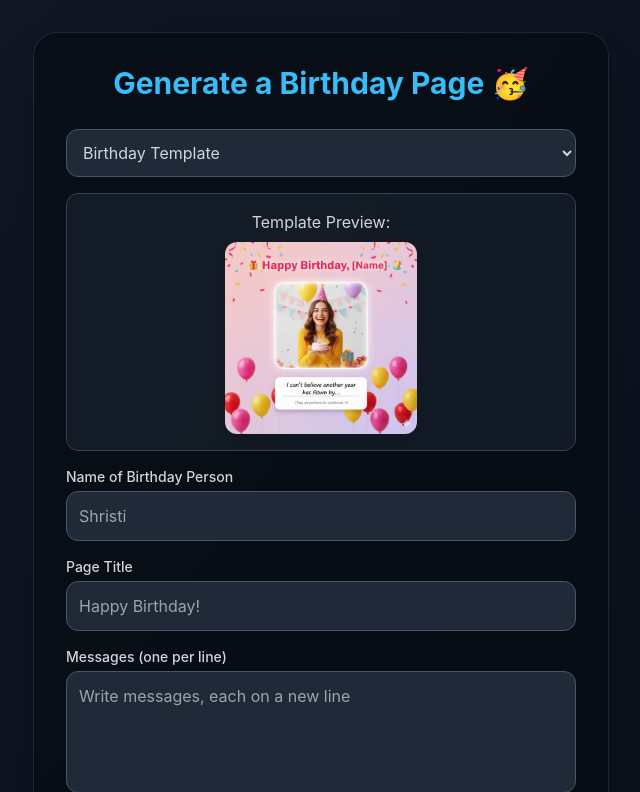
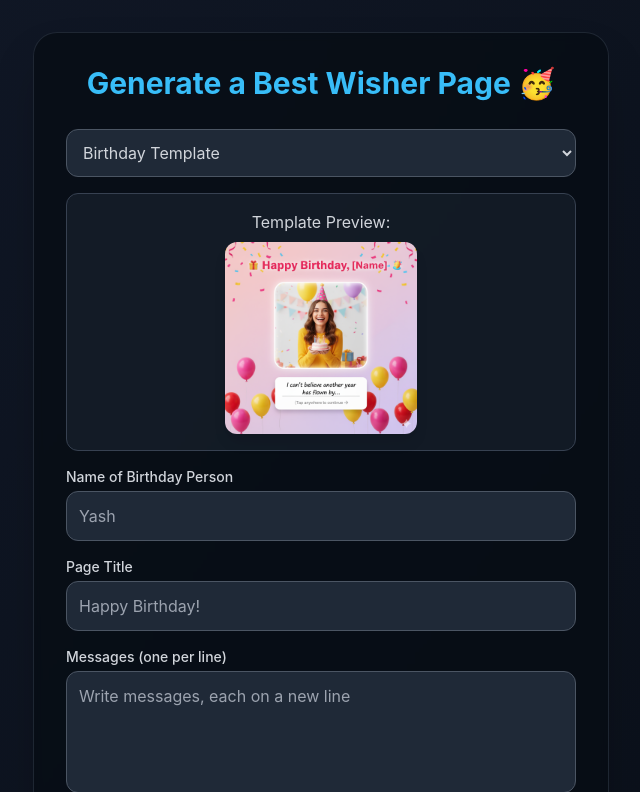
Before and after one commit to Yash-verma2/Event-site-server, a Flask app: page / in a window 1280 px wide. Shown: the top 792 px of the page, without its empty margins (319-959 px from the left). Run offline with Flask 3, Linux system fonts and the light colour scheme; some libraries are stand-ins or nearby versions.

Commit message:
Add files via upload

```diff
--- a/app.py
+++ b/app.py
@@ -23,6 +23,7 @@ app.config["MAX_CONTENT_LENGTH"] = 100 * 1024 * 1024
 
 if not os.path.exists(UPLOAD_FOLDER):
     os.makedirs(UPLOAD_FOLDER)
+
 
 def allowed(filename, types):
     return "." in filename and filename.rsplit(".", 1)[1].lower() in types
@@ -103,7 +104,7 @@ def generate():
 
         # -------------------- Gallery Images (FIXED) --------------------
         gallery_images = []
-        gallery_files = request.files.getlist("gallery[]")  # IMPORTANT FIX
+        gallery_files = request.files.getlist("gallery[]")  # Correct field name
 
         for g in gallery_files[:MAX_GALLERY]:
             if g and allowed(g.filename, ALLOWED_IMAGES):
@@ -112,7 +113,7 @@ def generate():
                 g.save(path)
                 gallery_images.append(url_for("assets", uid=uid, filename=file, _external=True))
 
-        print("Gallery Received:", gallery_images)  # Debug
+        print("Gallery Received:", gallery_images)
 
         # -------------------- Render Main Template --------------------
         try:
@@ -133,7 +134,7 @@ def generate():
         with open(os.path.join(base, "index.html"), "w", encoding="utf-8") as f:
             f.write(html)
 
-        # -------------------- Render Gallery Page Always (FIXED) --------------------
+        # -------------------- Render Gallery Page --------------------
         gallery_html = f"""
         <!DOCTYPE html>
         <html>
@@ -165,12 +166,16 @@ def generate():
         with open(os.path.join(base, "gallery.html"), "w", encoding="utf-8") as f:
             f.write(gallery_html)
 
-        # -------------------- Final Link --------------------
+        # -------------------- Final Link (NOW JSON) --------------------
         link = request.host_url.rstrip('/') + f"/generated/{uid}/"
-        return redirect(link)
+
+        return jsonify({
+            "status": "success",
+            "url": link
+        })
 
     except Exception as e:
-        return f"Error: {e}", 500
+        return jsonify({"error": str(e)}), 500
 
 
 # ------------------------ Routes ------------------------
--- a/templates/index.html
+++ b/templates/index.html
@@ -45,7 +45,7 @@
 
   <!-- Main Card Container -->
   <div class="bg-white/95 backdrop-blur-sm dark:bg-[#070c13]/70 p-6 sm:p-8 rounded-3xl shadow-2xl max-w-xl w-full text-center border border-gray-100/50 dark:border-gray-700/50 transition-colors duration-500">
-    <h1 class="text-3xl font-bold mb-6 text-sky-700 dark:text-sky-400 transition-colors duration-500">Generate a Birthday Page 🥳</h1>
+    <h1 class="text-3xl font-bold mb-6 text-sky-700 dark:text-sky-400 transition-colors duration-500">Generate a Best Wisher Page 🥳</h1>
 
     <form id="birthdayForm" enctype="multipart/form-data" class="space-y-4 text-left">
 
@@ -67,7 +67,7 @@
       <!-- Name and Title -->
       <div>
         <label for="name" class="block text-sm font-medium text-gray-700 dark:text-gray-300">Name of Birthday Person</label>
-        <input type="text" id="name" name="name" placeholder="Shristi" required
+        <input type="text" id="name" name="name" placeholder="Yash" required
                class="mt-1 w-full p-3 border border-gray-300 rounded-xl focus:border-sky-700 focus:ring-1 focus:ring-sky-700 dark:bg-gray-800 dark:border-gray-600 dark:text-white dark:focus:border-sky-400 dark:focus:ring-sky-400 transition duration-150">
       </div>
 
```
